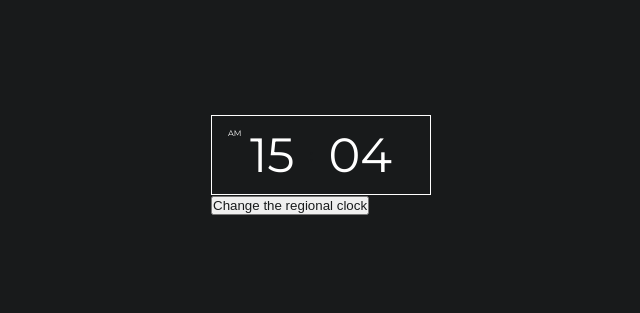
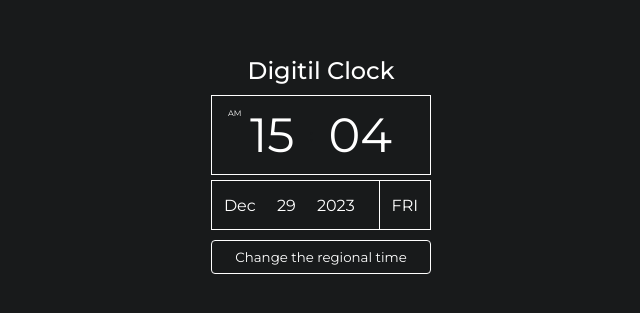
Before and after one commit to rustammdev/ClockMiniProject, a plain HTML site: page index.html in a window 1280 px wide. Shown: the part 235-548 px from the top of the page, without its empty margins (319-959 px from the left). Drawn offline with Linux system fonts and the light colour scheme.

Commit message:
delete font

```diff
--- a/app.js
+++ b/app.js
@@ -2,17 +2,31 @@ let date = new Date()
 let hour = date.getHours()
 let min = date.getMinutes()
 let sek = date.getSeconds()
+
+let dayIndex = date.getDay() // week number
+let dd = date.getDate()
+let yr = date.getFullYear()
+
+let mth = date.getMonth()
+let months = ["Jan", "Feb", "Mar", "Apr", "May", "Jun", "Jul", "Aug", "Sep", "Oct", "Nov", "Dec"];
+const weekName = ['SUN', 'Mon', 'TUE', 'WEN', 'THU', 'FRI', 'SAT']
+
 
 
 let hourInterval = hour
 let minInterval  = min
 let sekInterval  = sek
 
-// 1. Ayni vaqtdagi vaqtni olib, uni live o'zgartirish [ complate ]
-// 2. hour, min, sek 59 dan keyin 00 ga o'zgarish      [ complate ]
-// 3. 59 dan keyin hour, min, sek, +1 ga o'shishi      [ complate ]
-// 4. 0 - 1 -> 01, 02   [ complate ]
+/*    day     */
+const day = document.querySelector('#day')
+const month = document.querySelector('#month')
+const year = document.querySelector('#year')
+const week = document.querySelector('#week')
 
+day.textContent = dd
+month.textContent = months[mth]
+year.textContent = yr
+week.textContent = weekName[dayIndex]
 
 /*   change the regional clock    PM - 12, AM - 24*/
 const regText = document.querySelector('#digit')
@@ -33,7 +47,6 @@ regClock.addEventListener("click",() => {
         digit.textContent = 'AM'
         hourInterval += 12
     }
-    console.log(am_pm);
 })
 
 
@@ -68,12 +81,8 @@ setInterval(() => {
     hourEl.textContent = prependZero(hourInterval)
     minEl.textContent  = prependZero(minInterval)
     sekInterval++
-    // sekEl.textContent  = prependZero(sekInterval++)
+
+    const dotToggle = document.querySelector('#tog')
+    dotToggle.classList.toggle('tog')
 
 }, 1000)
-
-
-const dotToggle = document.querySelector('#tog')
-setInterval(() => {
-    dotToggle.classList.toggle('tog')
-}, 1000);
--- a/index.html
+++ b/index.html
@@ -9,6 +9,7 @@
 <body>
 
     <div>
+        <h2 class="title">Digitil Clock</h2>
         <div class="wrapper">
             <span class="digit" id="digit"></span>
             <div class="hour" id="hour">00</div>
@@ -16,7 +17,16 @@
             <div class="min" id="min">00</div>
             <!-- <div class="sek" id="sek">00</div> -->
         </div>
-        <button id="btn">Change the regional clock</button>
+
+        <div class="section-2">
+            <div class="section-2-mini">
+                <div class="month" id="month">--</div>
+                <div class="day" id="day">--</div>
+                <div class="year" id="year">----</div>
+            </div>
+            <div class="week" id="week">---</div>
+        </div>
+        <button class="btn" id="btn">Change the regional time</button>
     </div>
 
     <script src="app.js"></script>
--- a/style.css
+++ b/style.css
@@ -11,6 +11,14 @@ body {
     list-style: none;
     text-decoration: none;
     color: #181A1B;
+    user-select: none;
+}
+
+.title {
+    color: white;
+    text-align: center;
+    font-weight: 500;
+    margin-bottom: 10px;
 }
 
 
@@ -31,10 +39,6 @@ body {
     align-items: center;
     user-select: none;
     position: relative;
-}
-
-.wrapper {
-    /* font-family: 'digital-clock'; */
 }
 
 .wrapper .hour, .min {
@@ -73,3 +77,52 @@ body {
     color: white;
     font-size: 8px;
 }
+
+.btn {
+    margin-top: 10px;
+    width: 100%;
+    height: auto;
+    cursor: pointer;
+    border: 1px solid white;
+    background-color: #181A1B;
+    color: white;
+    font-family: 'Montserrat', sans-serif;
+    padding: 8px 0px;
+    border-radius: 4px;
+    transition: all 0.3s;
+}
+
+.btn:hover {
+    /* color: #27B1DF; */
+    box-shadow: -3px 2px 25px 2px rgba(39, 177, 223, 0.2);
+}
+
+.section-2 {
+    margin-top: 5px;
+    display: flex;
+    height: 50px;
+    justify-content: space-around;
+    align-items: center;
+    border: 1px solid white;
+    position: relative;
+}
+
+.section-2-mini {
+    width: 60%;
+    display: flex;
+    justify-content: space-between;
+}
+
+.day, .month, .year, .week {
+    color: white;
+}
+
+.week {
+    display: flex;
+    justify-content: center;
+    text-align: center;
+    align-items: center;
+    padding-left: 12px;
+    height: 100%;
+    border-left: 1px solid white;
+}
```
Also changed, not shown: font/digital-7.italic.ttf (deleted).
